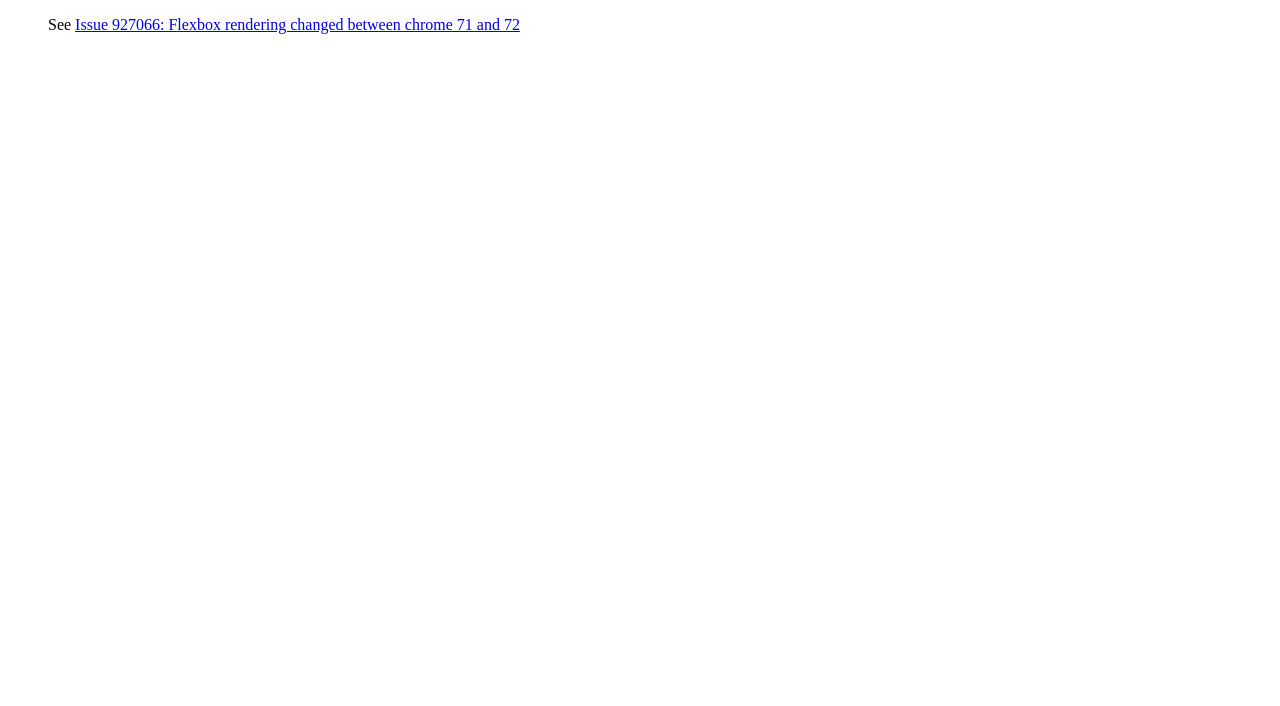
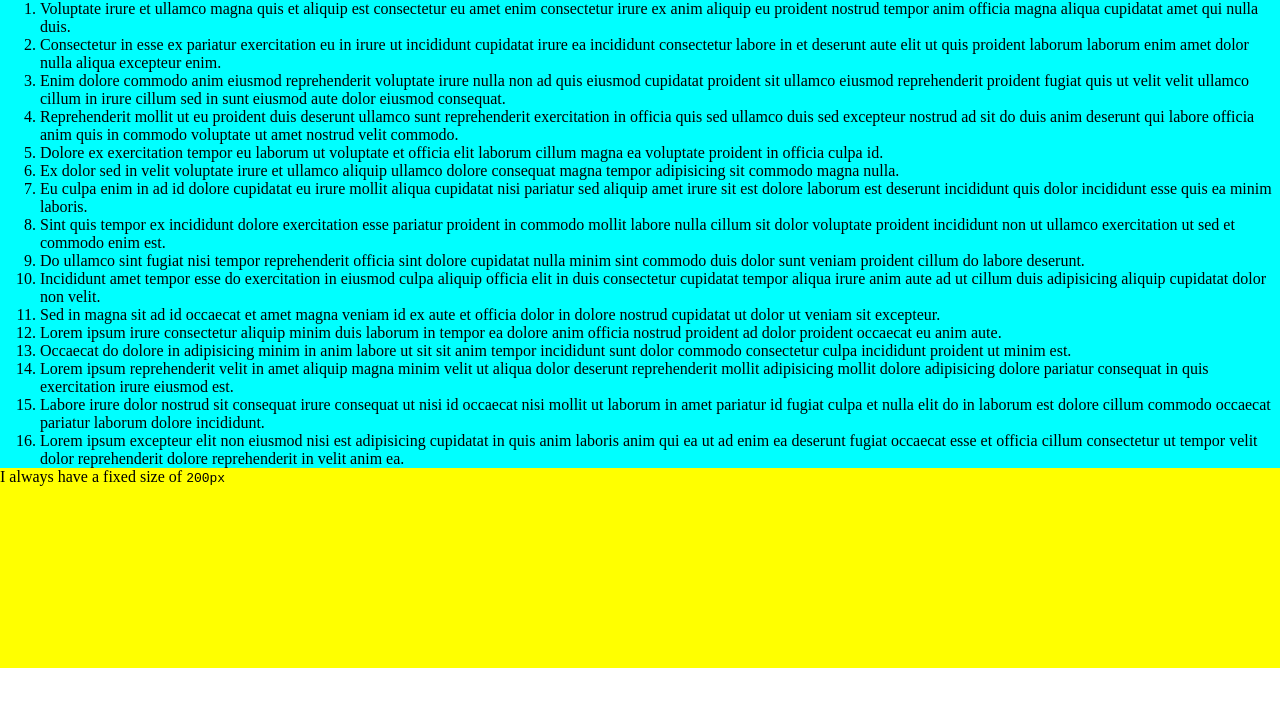
Before and after one commit to romellem/chromium-flex-column-sizing-bug, a plain HTML site: page docs/index.html in a window 1280 px wide. Drawn offline with Linux system fonts and the light colour scheme.

Commit message:
Initial bug work
Don't think this is the MVP yet though...

In fact, now I'm having trouble recreating it altogether!

```diff
--- a/docs/index.html
+++ b/docs/index.html
@@ -7,10 +7,58 @@
         <meta name="description" content="" />
         <meta name="viewport" content="width=device-width, initial-scale=1" />
         <style>
+            .wrapper {
+                display: flex;
+                flex-direction: column;
+            }
 
+            .top {
+                overflow: auto;
+            }
+
+            .bottom {
+                flex: 0 0 200px;
+            }
+
+            /* Misc */
+            body,
+            ol {
+                margin: 0;
+            }
+
+            .top {
+                background: cyan;
+            }
+
+            .bottom {
+                background: yellow;
+            }
         </style>
     </head>
     <body>
-        <blockquote>See <a href="https://bugs.chromium.org/p/chromium/issues/detail?id=927066">Issue 927066: Flexbox rendering changed between chrome 71 and 72</a></blockquote>
+        <!-- See <a href="https://bugs.chromium.org/p/chromium/issues/detail?id=927066">Issue 927066: Flexbox rendering changed between chrome 71 and 72</a> -->
+        <div class="wrapper">
+            <div class="top">
+                <ol>
+                    <li>Voluptate irure et ullamco magna quis et aliquip est consectetur eu amet enim consectetur irure ex anim aliquip eu proident nostrud tempor anim officia magna aliqua cupidatat amet qui nulla duis.</li>
+                    <li>Consectetur in esse ex pariatur exercitation eu in irure ut incididunt cupidatat irure ea incididunt consectetur labore in et deserunt aute elit ut quis proident laborum laborum enim amet dolor nulla aliqua excepteur enim.</li>
+                    <li>Enim dolore commodo anim eiusmod reprehenderit voluptate irure nulla non ad quis eiusmod cupidatat proident sit ullamco eiusmod reprehenderit proident fugiat quis ut velit velit ullamco cillum in irure cillum sed in sunt eiusmod aute dolor eiusmod consequat.</li>
+                    <li>Reprehenderit mollit ut eu proident duis deserunt ullamco sunt reprehenderit exercitation in officia quis sed ullamco duis sed excepteur nostrud ad sit do duis anim deserunt qui labore officia anim quis in commodo voluptate ut amet nostrud velit commodo.</li>
+                    <li>Dolore ex exercitation tempor eu laborum ut voluptate et officia elit laborum cillum magna ea voluptate proident in officia culpa id.</li>
+                    <li>Ex dolor sed in velit voluptate irure et ullamco aliquip ullamco dolore consequat magna tempor adipisicing sit commodo magna nulla.</li>
+                    <li>Eu culpa enim in ad id dolore cupidatat eu irure mollit aliqua cupidatat nisi pariatur sed aliquip amet irure sit est dolore laborum est deserunt incididunt quis dolor incididunt esse quis ea minim laboris.</li>
+                    <li>Sint quis tempor ex incididunt dolore exercitation esse pariatur proident in commodo mollit labore nulla cillum sit dolor voluptate proident incididunt non ut ullamco exercitation ut sed et commodo enim est.</li>
+                    <li>Do ullamco sint fugiat nisi tempor reprehenderit officia sint dolore cupidatat nulla minim sint commodo duis dolor sunt veniam proident cillum do labore deserunt.</li>
+                    <li>Incididunt amet tempor esse do exercitation in eiusmod culpa aliquip officia elit in duis consectetur cupidatat tempor aliqua irure anim aute ad ut cillum duis adipisicing aliquip cupidatat dolor non velit.</li>
+                    <li>Sed in magna sit ad id occaecat et amet magna veniam id ex aute et officia dolor in dolore nostrud cupidatat ut dolor ut veniam sit excepteur.</li>
+                    <li>Lorem ipsum irure consectetur aliquip minim duis laborum in tempor ea dolore anim officia nostrud proident ad dolor proident occaecat eu anim aute.</li>
+                    <li>Occaecat do dolore in adipisicing minim in anim labore ut sit sit anim tempor incididunt sunt dolor commodo consectetur culpa incididunt proident ut minim est.</li>
+                    <li>Lorem ipsum reprehenderit velit in amet aliquip magna minim velit ut aliqua dolor deserunt reprehenderit mollit adipisicing mollit dolore adipisicing dolore pariatur consequat in quis exercitation irure eiusmod est.</li>
+                    <li>Labore irure dolor nostrud sit consequat irure consequat ut nisi id occaecat nisi mollit ut laborum in amet pariatur id fugiat culpa et nulla elit do in laborum est dolore cillum commodo occaecat pariatur laborum dolore incididunt.</li>
+                    <li>Lorem ipsum excepteur elit non eiusmod nisi est adipisicing cupidatat in quis anim laboris anim qui ea ut ad enim ea deserunt fugiat occaecat esse et officia cillum consectetur ut tempor velit dolor reprehenderit dolore reprehenderit in velit anim ea.</li>
+                </ol>
+            </div>
+            <div class="bottom">I always have a fixed size of <code>200px</code></div>
+        </div>
     </body>
 </html>
```
